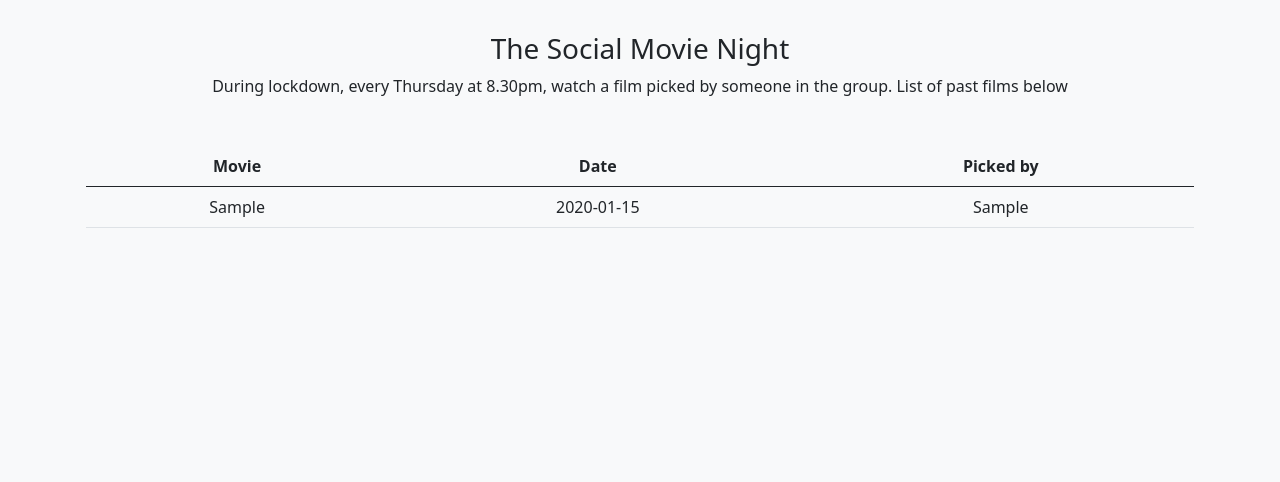
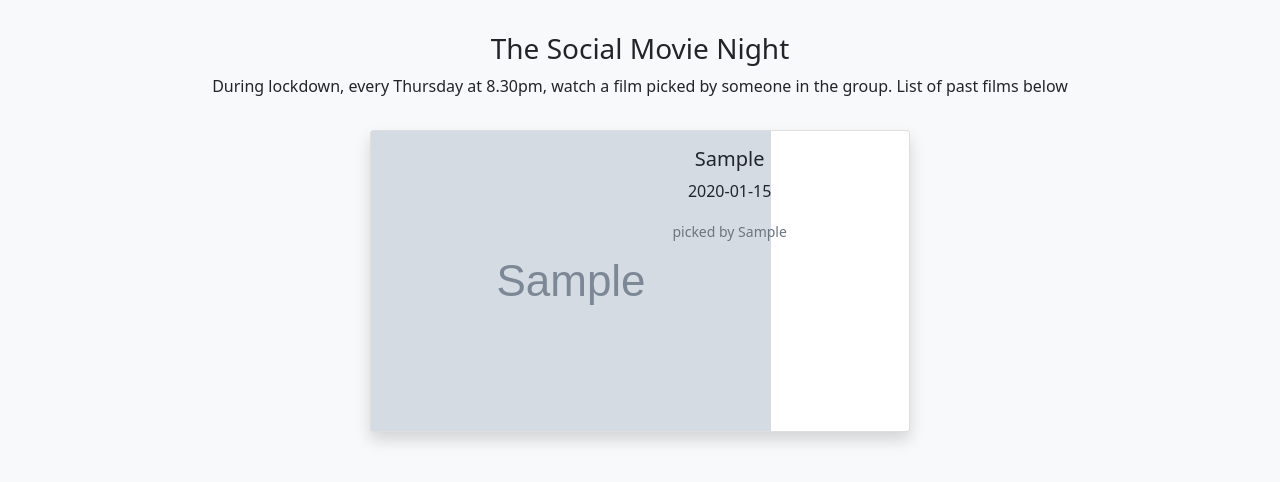
Before and after one commit to flukestar/movie_picker, a Flask app: page /seen in a window 1280 px wide. Shown: the part 56-538 px from the top of the page. Run offline with Flask 2, Linux system fonts and the light colour scheme; tables that the repository leaves empty hold one stand-in row (values such as "Sample post"); grey boxes marked "Sample" are stand-in pictures; parts of the project's set-up code (start-up, migrations or seed data) failed here and were passed over.

Commit message:
created new card style for watched list

```diff
--- a/app.py
+++ b/app.py
@@ -20,12 +20,20 @@
     movie = db.Column(db.String(200), nullable=False)
     watched_date = db.Column(db.DateTime, default=datetime.utcnow)
     picked_by = db.Column(db.String(200), nullable=False)
+    poster = db.Column(
+        db.String(800),
+        default="https://m.media-amazon.com/images/S/sash/85lhIiFCmSScRzu.png",
+    )
 
     def __repr__(self):
-        return "<Watched(movie='%s', watched_date='%r', picked_by='%s')>" % (
-            self.movie,
-            self.watched_date,
-            self.picked_by,
+        return (
+            "<Watched(movie='%s', watched_date='%r', picked_by='%s', poster='%s')>"
+            % (
+                self.movie,
+                self.watched_date,
+                self.picked_by,
+                self.poster,
+            )
         )
 
 
@@ -69,6 +77,7 @@
     if request.method == "POST":
         film = Watched(
             movie=request.form["movie"],
+            poster=request.form["poster"],
             watched_date=datetime.strptime(request.form["watched_date"], "%Y-%m-%d"),
             picked_by=request.form["picked_by"],
         )
--- a/templates/moviepicker.html
+++ b/templates/moviepicker.html
@@ -8,7 +8,7 @@
         <h5>For when you can't decide on a film for Movie night</h5>
     </div>
     <div class="d-flex justify-content-center align-items-center">
-        <div class="card text-center" style="width: 18rem;">
+        <div class="card text-center shadow" style="width: 18rem;">
             <div class="card-title">IMDB Rank: {{ rank }}</div>
             <div class="card-body">
                 <img src=" {{ poster }}" /img>
--- a/templates/watched.html
+++ b/templates/watched.html
@@ -7,7 +7,28 @@
     </p>
 </div>
 
-<div class="container p-3">
+{% for film in film_lists %}
+
+<div class="card mb-3 mx-auto shadow" style="max-width: 540px;">
+    <div class="row g-0">
+        <div class="col-md-4 d-flex align-items-center">
+            <div class="container">
+                <img src="{{ film.poster }}" alt="film poster">
+            </div>
+        </div>
+        <div class="col-md-8">
+            <div class="card-body">
+                <h5 class="card-title">{{ film.movie }}</h5>
+                <p class="card-text">{{ film.watched_date.date() }}</p>
+                <p class="card-text"><small class="text-muted">picked by {{ film.picked_by }}</small></p>
+            </div>
+        </div>
+    </div>
+</div>
+{% endfor %}
+
+
+<!-- <div class="container p-3">
     <table class="table">
         <thead>
             <tr>
@@ -26,5 +47,5 @@
             {% endfor %}
         </tbody>
     </table>
-</div>
+</div> -->
 {% endblock %}
```
Also changed, not shown: templates/addme.html (+19 -4 lines).
